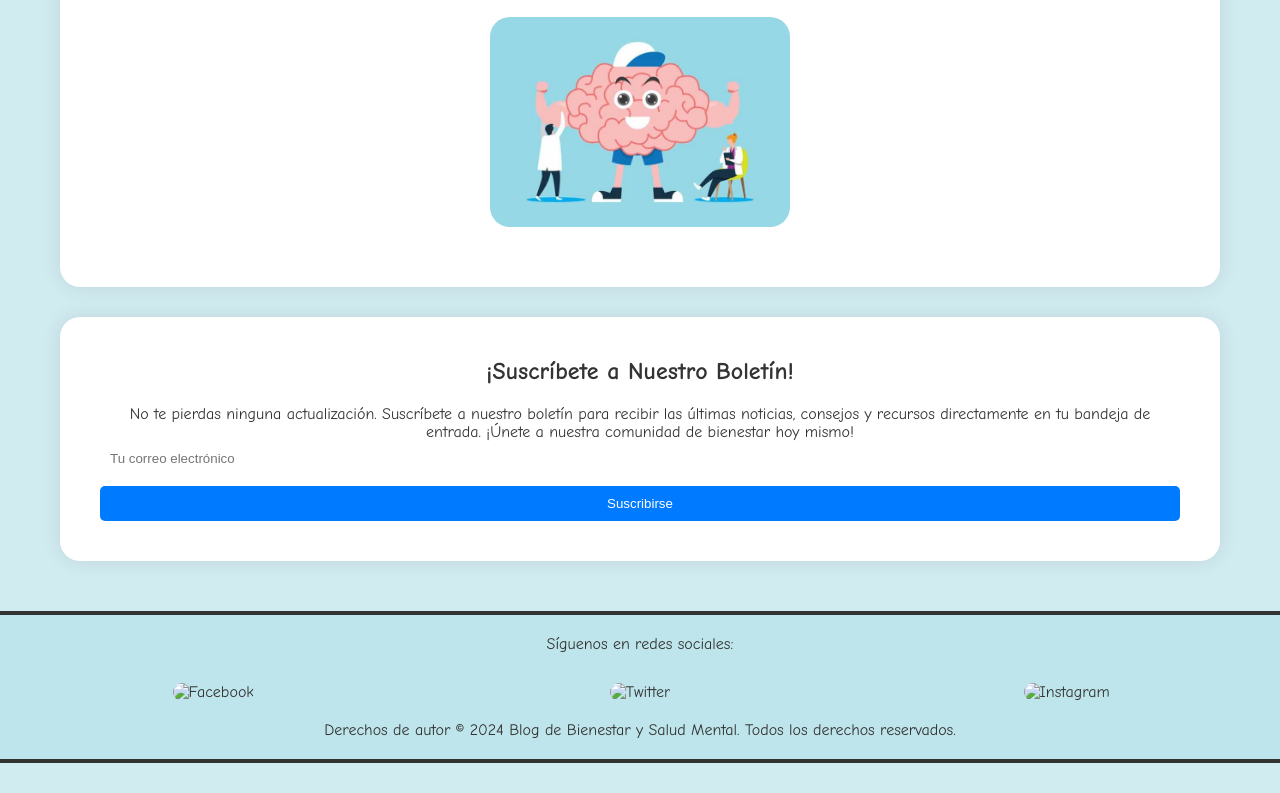
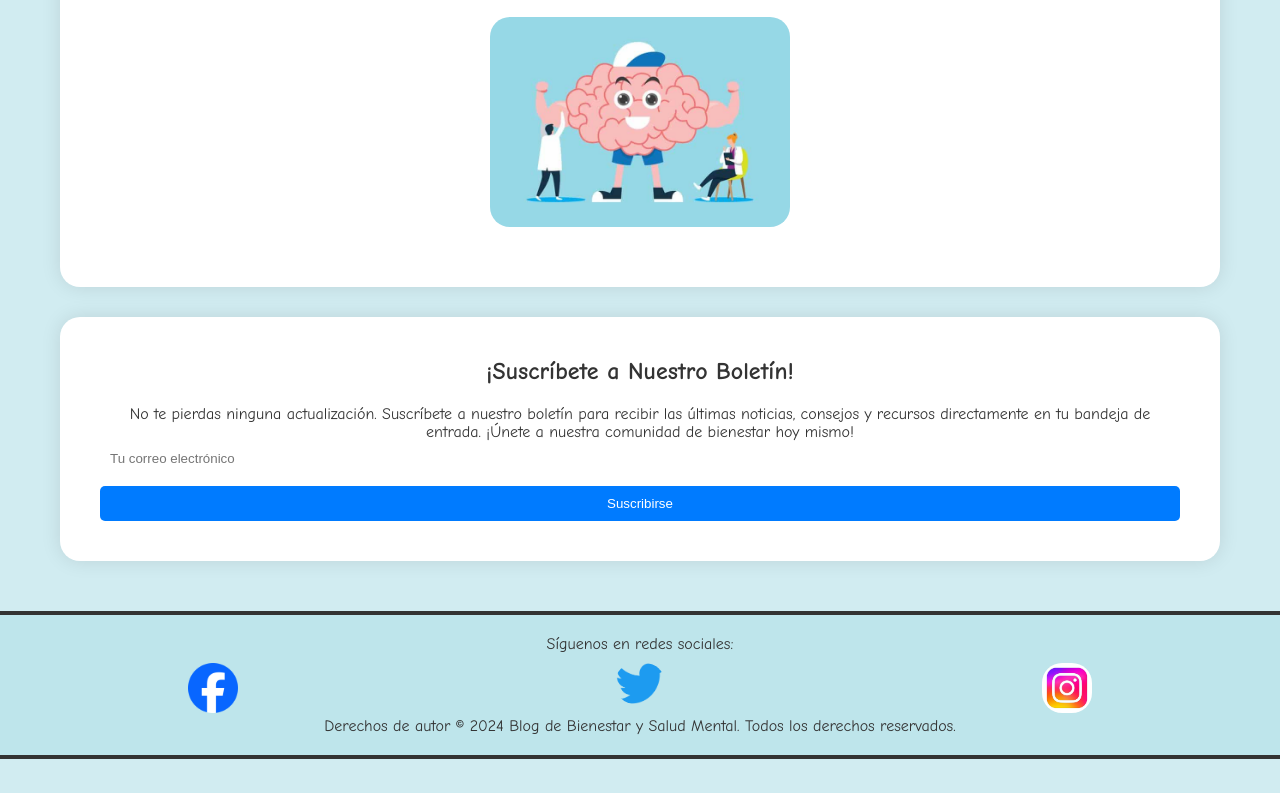
Before and after one commit to Joyboyfpa/mi-primera-web-con-ChatGPT, a plain HTML site: page index.html in a window 1280 px wide. Shown: the part 1810-2603 px from the top of the page. Drawn offline with Linux system fonts and the light colour scheme.

Commit message:
version 3

```diff
--- a/styles.css
+++ b/styles.css
@@ -169,3 +169,10 @@ footer ul li a {
 footer ul li a:hover {
     color: #007bff;
 }
+
+/* Estilos de las imágenes de redes sociales en el pie de página */
+footer img {
+    max-width: 50px; /* Ancho máximo de las imágenes de redes sociales */
+    height: auto;
+    margin: 0 10px; /* Espacio entre las imágenes */
+}
```
Also changed, not shown: images/facebook.png (added), images/instagram.png (added), images/twitter.png (added).
